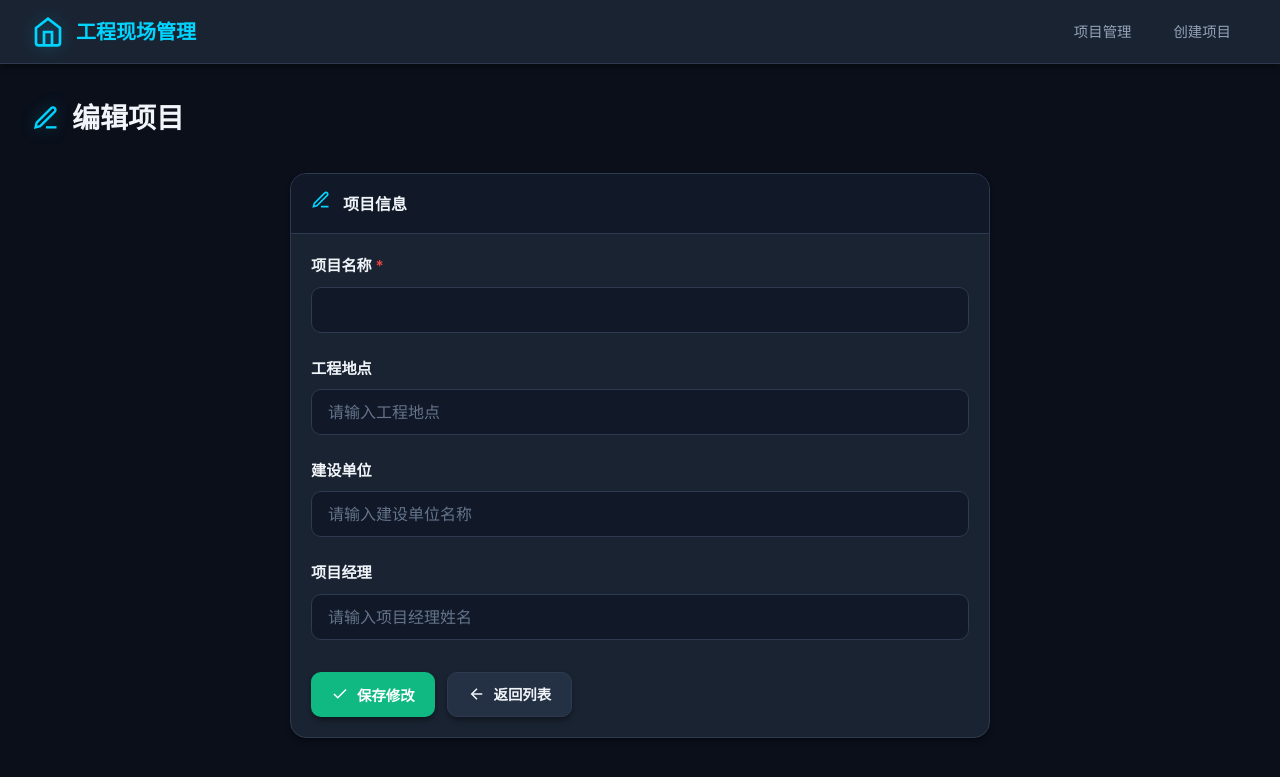
After one commit to qianqianjie-999/construction-backend, a Flask app: template flask_construction/templates/admin/edit_project.html in a window 1280 px wide. The commit adds this page. Shown: the top 777 px of the page. Run offline with Flask 3, Linux system fonts and the light colour scheme; the template is opened without the code that fills it, so the values that code supplies are empty.

Commit message:
feat(admin): 项目列表支持编辑项目信息（名称/地点/建设单位/项目经理）

```diff
--- /dev/null
+++ b/flask_construction/templates/admin/edit_project.html
@@ -0,0 +1,73 @@
+{% extends "admin/base.html" %}
+
+{% block content %}
+<div class="page-header animate-in">
+    <h1 class="page-title">
+        <svg viewBox="0 0 24 24" fill="none" stroke="currentColor" stroke-width="2">
+            <path d="M12 20h9"></path>
+            <path d="M16.5 3.5a2.121 2.121 0 0 1 3 3L7 19l-4 1 1-4L16.5 3.5z"></path>
+        </svg>
+        编辑项目
+    </h1>
+</div>
+
+<div class="card form-card animate-in">
+    <div class="card-header">
+        <svg viewBox="0 0 24 24" fill="none" stroke="currentColor" stroke-width="2" style="width: 20px; height: 20px; margin-right: 8px; color: var(--primary);">
+            <path d="M12 20h9"></path>
+            <path d="M16.5 3.5a2.121 2.121 0 0 1 3 3L7 19l-4 1 1-4L16.5 3.5z"></path>
+        </svg>
+        项目信息
+    </div>
+    <div class="card-body">
+        {% if error %}
+        <div class="alert alert-error">
+            <svg width="20" height="20" viewBox="0 0 24 24" fill="none" stroke="currentColor" stroke-width="2">
+                <circle cx="12" cy="12" r="10"></circle>
+                <line x1="15" y1="9" x2="9" y2="15"></line>
+                <line x1="9" y1="9" x2="15" y2="15"></line>
+            </svg>
+            {{ error }}
+        </div>
+        {% endif %}
+
+        <form method="POST">
+            <div class="form-group">
+                <label class="form-label required" for="name">项目名称</label>
+                <input type="text" id="name" name="name" class="form-input" value="{{ project.name }}" required>
+            </div>
+
+            <div class="form-group">
+                <label class="form-label" for="location">工程地点</label>
+                <input type="text" id="location" name="location" class="form-input" value="{{ project.location }}" placeholder="请输入工程地点">
+            </div>
+
+            <div class="form-group">
+                <label class="form-label" for="company">建设单位</label>
+                <input type="text" id="company" name="company" class="form-input" value="{{ project.company }}" placeholder="请输入建设单位名称">
+            </div>
+
+            <div class="form-group">
+                <label class="form-label" for="manager">项目经理</label>
+                <input type="text" id="manager" name="manager" class="form-input" value="{{ project.manager }}" placeholder="请输入项目经理姓名">
+            </div>
+
+            <div class="form-actions">
+                <button type="submit" class="btn btn-success">
+                    <svg width="18" height="18" viewBox="0 0 24 24" fill="none" stroke="currentColor" stroke-width="2">
+                        <polyline points="20 6 9 17 4 12"></polyline>
+                    </svg>
+                    保存修改
+                </button>
+                <a href="{{ url_for('admin.admin_dashboard') }}" class="btn btn-secondary">
+                    <svg width="18" height="18" viewBox="0 0 24 24" fill="none" stroke="currentColor" stroke-width="2">
+                        <line x1="19" y1="12" x2="5" y2="12"></line>
+                        <polyline points="12 19 5 12 12 5"></polyline>
+                    </svg>
+                    返回列表
+                </a>
+            </div>
+        </form>
+    </div>
+</div>
+{% endblock %}
```
Also changed, not shown: flask_construction/admin_views.py (+17 -0 lines), flask_construction/templates/admin/dashboard.html (+7 -0 lines).
